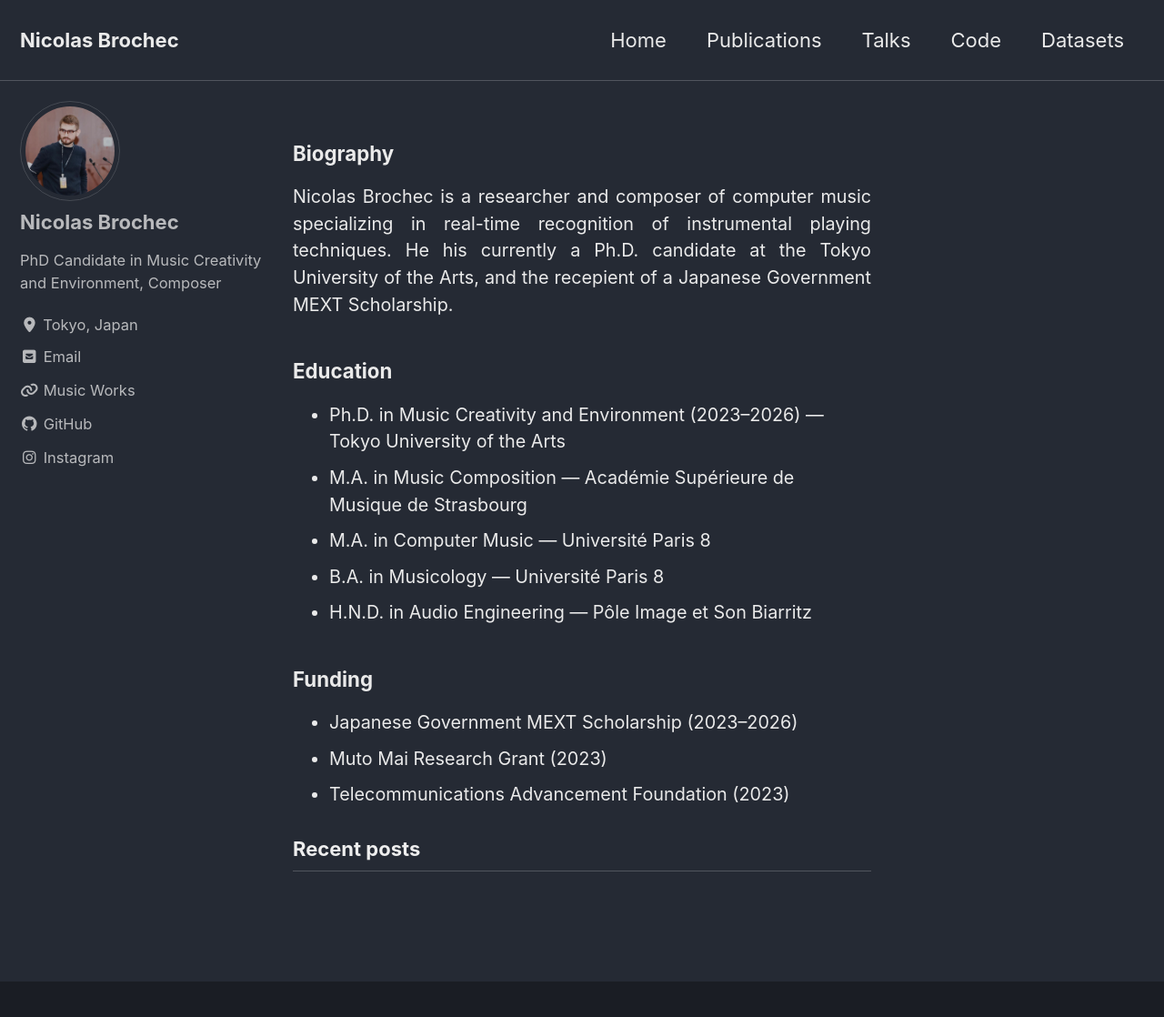
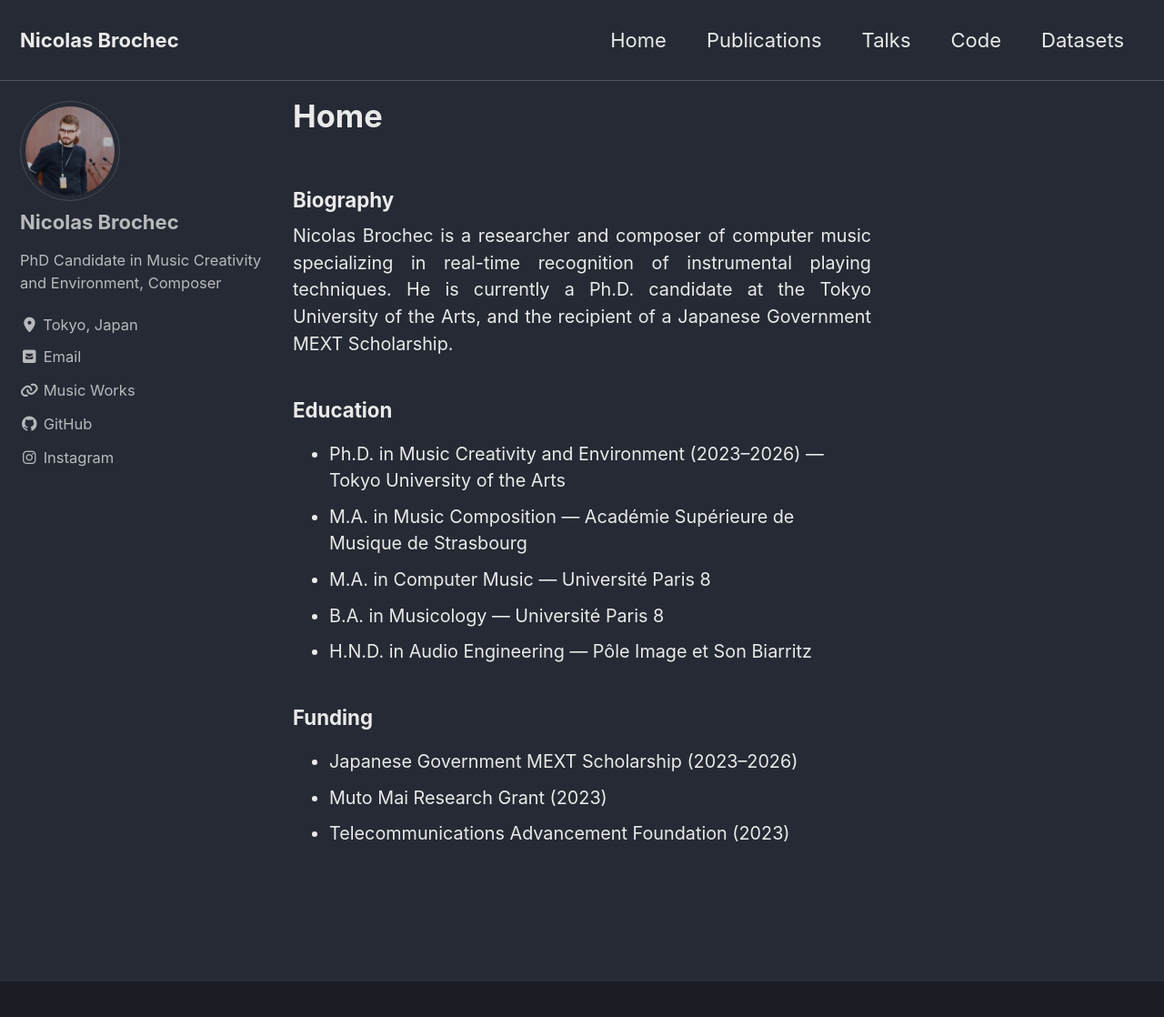
Before and after one commit to nbrochec/nbrochec.github.io, a Jekyll site: the page built from index.html, in a window 1280 px wide and 1167 px high. Shown: the top 1118 px of the window at 91% size. Built offline with Jekyll 4.4.1, drawn with Linux system fonts in a browser that asks for light colours; cached includes are drawn as plain includes; the list of posts is cut into pages by our own code.

Commit message:
Fix homepage layout to display bio

```diff
--- a/index.html
+++ b/index.html
@@ -1,14 +1,16 @@
 ---
-layout: home
+layout: single
+title: "Home"
+permalink: /
 author_profile: true
 ---
 
 <section style="max-width: 700px; margin: 0 auto; font-size: 90%;">
-    <h3>Biography</h3>
-    <p style="text-align: justify;">
-        Nicolas Brochec is a researcher and composer of computer music specializing in real-time recognition of instrumental playing techniques.
-        He his currently a Ph.D. candidate at the Tokyo University of the Arts, and the recepient of a Japanese Government MEXT Scholarship.
-    </p>
+  <h3>Biography</h3>
+  <p style="text-align: justify;">
+    Nicolas Brochec is a researcher and composer of computer music specializing in real-time recognition of instrumental playing techniques.
+    He is currently a Ph.D. candidate at the Tokyo University of the Arts, and the recipient of a Japanese Government MEXT Scholarship.
+  </p>
 
   <h3>Education</h3>
   <ul>
```
